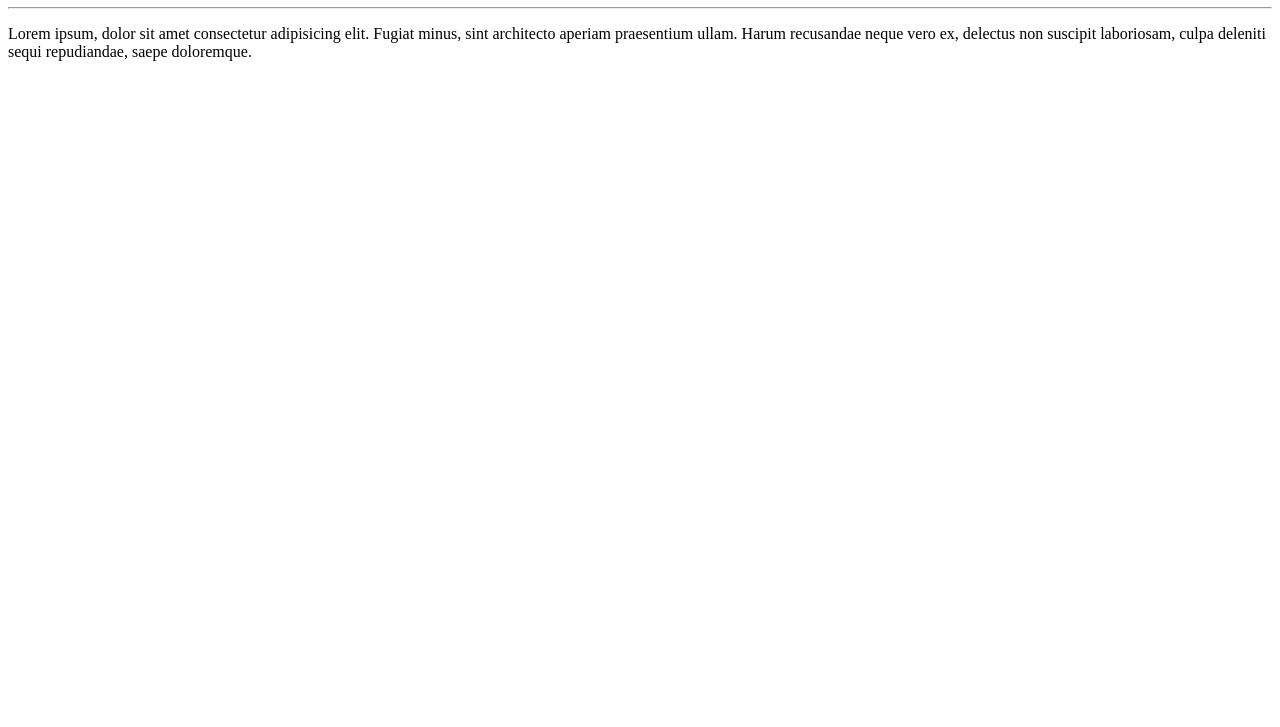
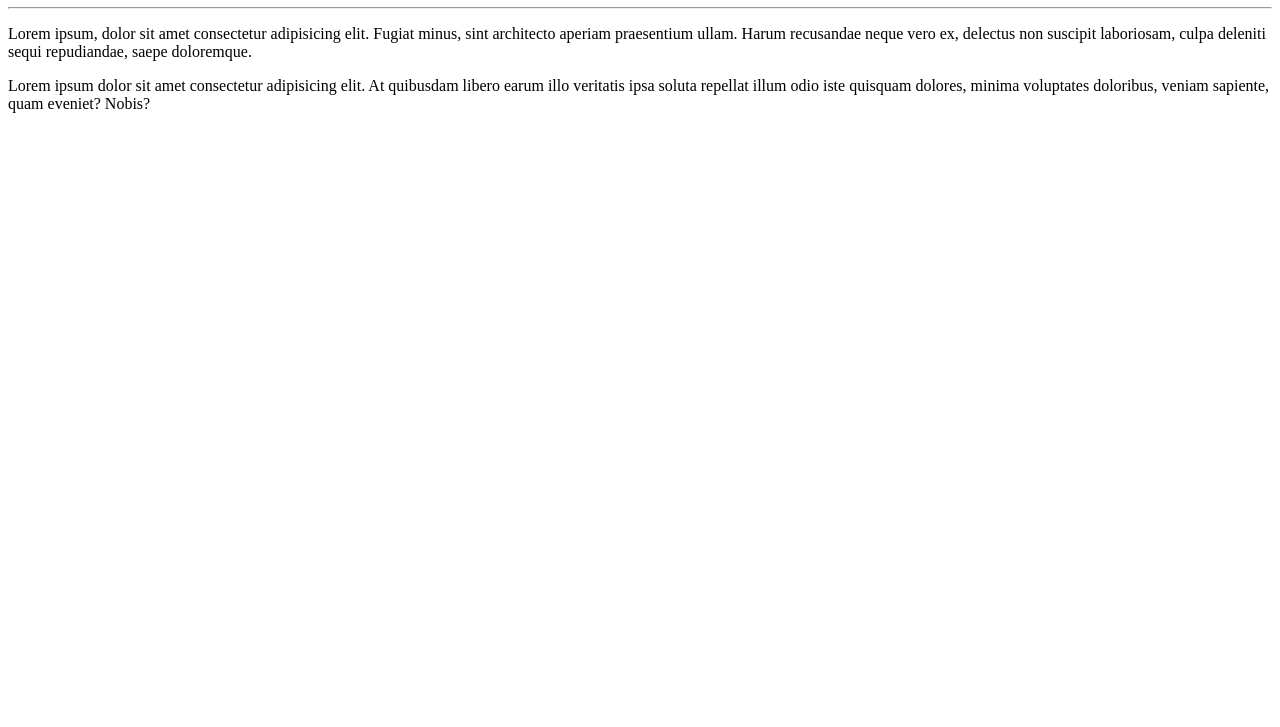
Before and after one commit to rafitsdev/Ola-Mundo, a plain HTML site: page site-exemplo/index.html in a window 1280 px wide. Shown: the part 73-800 px from the top of the page. Drawn offline with Linux system fonts and the light colour scheme.

Commit message:
Add a paragraph

```diff
--- a/site-exemplo/index.html
+++ b/site-exemplo/index.html
@@ -9,5 +9,6 @@
     <h1>Olá, Mundo!</h1>
     <hr>
     <p>Lorem ipsum, dolor sit amet consectetur adipisicing elit. Fugiat minus, sint architecto aperiam praesentium ullam. Harum recusandae neque vero ex, delectus non suscipit laboriosam, culpa deleniti sequi repudiandae, saepe doloremque.</p>
+    <p>Lorem ipsum dolor sit amet consectetur adipisicing elit. At quibusdam libero earum illo veritatis ipsa soluta repellat illum odio iste quisquam dolores, minima voluptates doloribus, veniam sapiente, quam eveniet? Nobis?</p>
 </body>
 </html>
```
